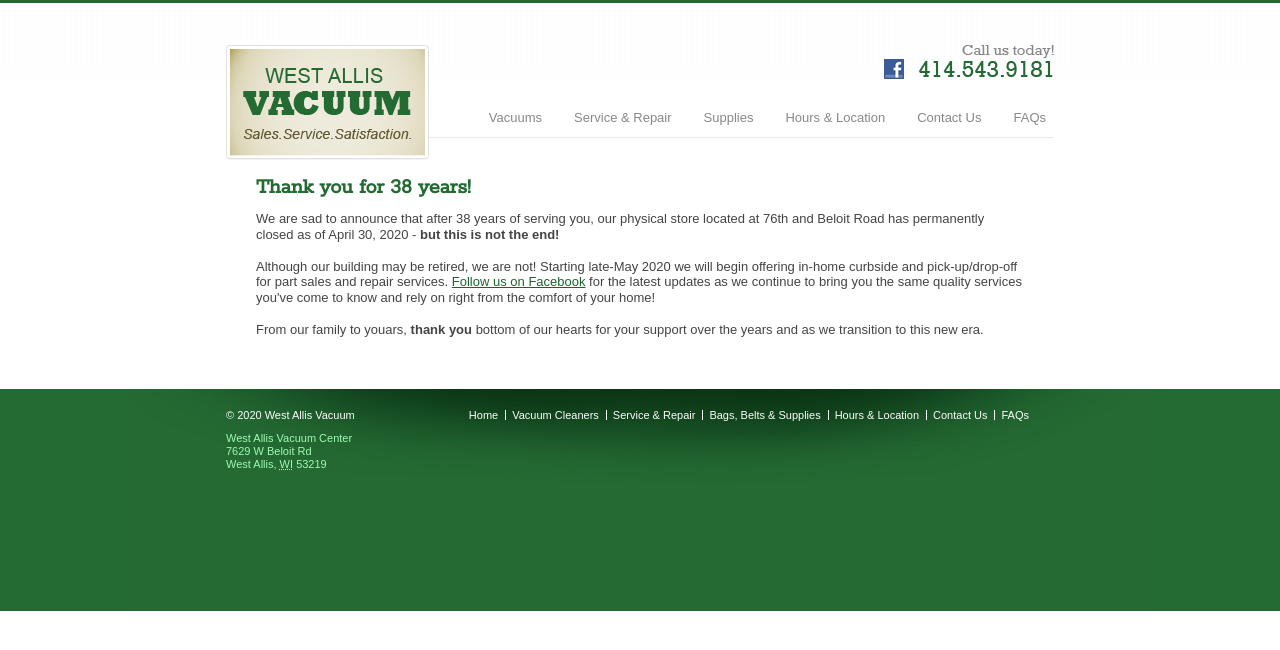
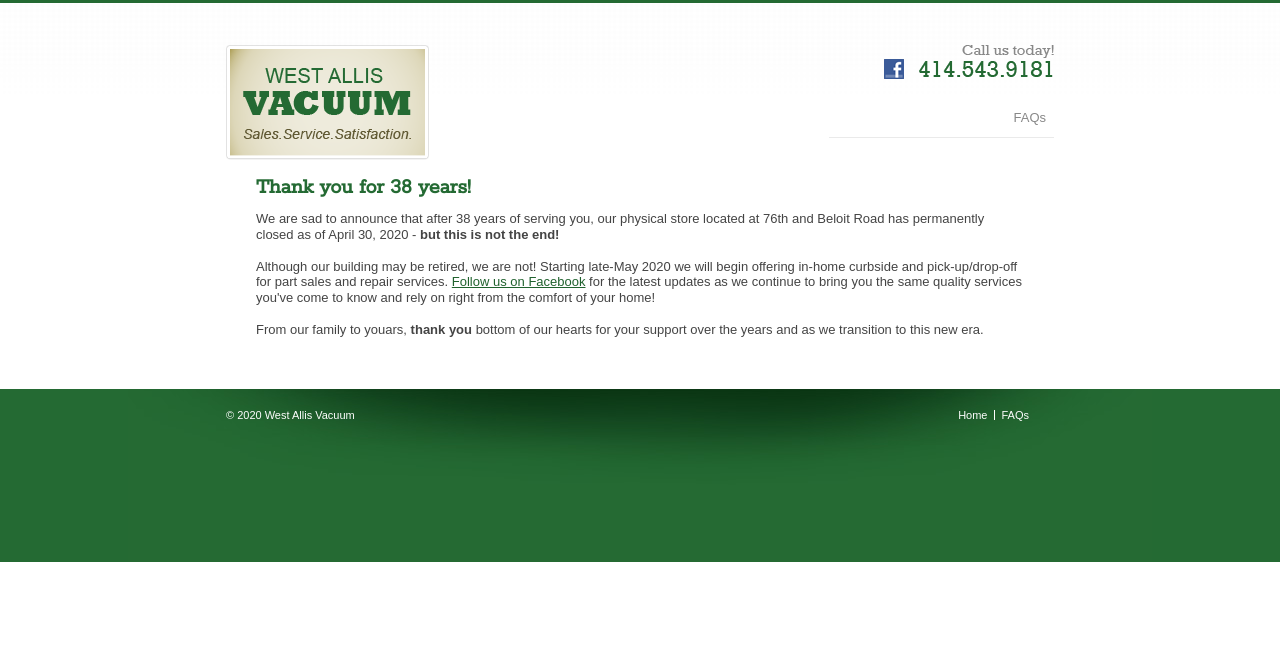
Before and after one commit to mikebranski/westallisvacuum.com, a Jekyll site: the page built from index.html, in a window 1280 px wide. Shown: the top 650 px of the page. Built offline with Jekyll 4.4.1, drawn with Linux system fonts in a browser that asks for light colours.

Commit message:
Update navigation and footer after closing

```diff
--- a/_layouts/default.html
+++ b/_layouts/default.html
@@ -17,11 +17,6 @@
         {{ content }}
 
     <ol id="mainNavigation2">
-        <li><a {% if page.section contains "vacuums" %}class="active"{% endif %} href="{{ "/vacuums" | relative_url }}">Vacuums</a></li>
-        <li><a {% if page.section contains "services" %}class="active"{% endif %} href="{{ "/services" | relative_url }}">Service &amp; Repair</a></li>
-        <li><a {% if page.section contains "supplies" %}class="active"{% endif %} href="{{ "/supplies" | relative_url }}" title="Bags, Belts &amp; Supplies">Supplies</a></li>
-        <li><a {% if page.section contains "location" %}class="active"{% endif %} href="{{ "/location" | relative_url }}">Hours &amp; Location</a></li>
-        <li><a {% if page.section contains "contact" %}class="active"{% endif %} href="{{ "/contact" | relative_url }}">Contact Us</a></li>
         <li><a {% if page.section contains "faqs" %}class="active"{% endif %} href="{{ "/faqs" | relative_url }}" title="Frequently Asked Questions">FAQs</a></li>
     </ol>
     </div>
@@ -34,23 +29,8 @@
                 West Allis Vacuum
             </span>
 
-            <div class="vcard">
-                <span class="fn org">West Allis Vacuum Center</span>
-                <span class="adr">
-                <span class="street-address">7629 W Beloit Rd</span>
-                <span class="locality">West Allis</span>,
-                <abbr class="region" title="Wisconsin">WI</abbr>
-                <span class="postal-code">53219</span>
-              </span>
-            </div>
-
             <ol id="utilityNavigation">
                 <li class="first"><a href="{{ "/home" | relative_url }}>">Home</a></li>
-                <li><a href="{{ "/vacuums" | relative_url }}">Vacuum Cleaners</a></li>
-                <li><a href="{{ "/services" | relative_url }}">Service &amp; Repair</a></li>
-                <li><a href="{{ "/supplies" | relative_url }}">Bags, Belts &amp; Supplies</a></li>
-                <li><a href="{{ "/location" | relative_url }}">Hours &amp; Location</a></li>
-                <li><a href="{{ "/contact" | relative_url }}">Contact Us</a></li>
                 <li><a href="{{ "/faqs" | relative_url }}" title="Frequently Asked Questions">FAQs</a></li>
             </ol>
         </div>
```
